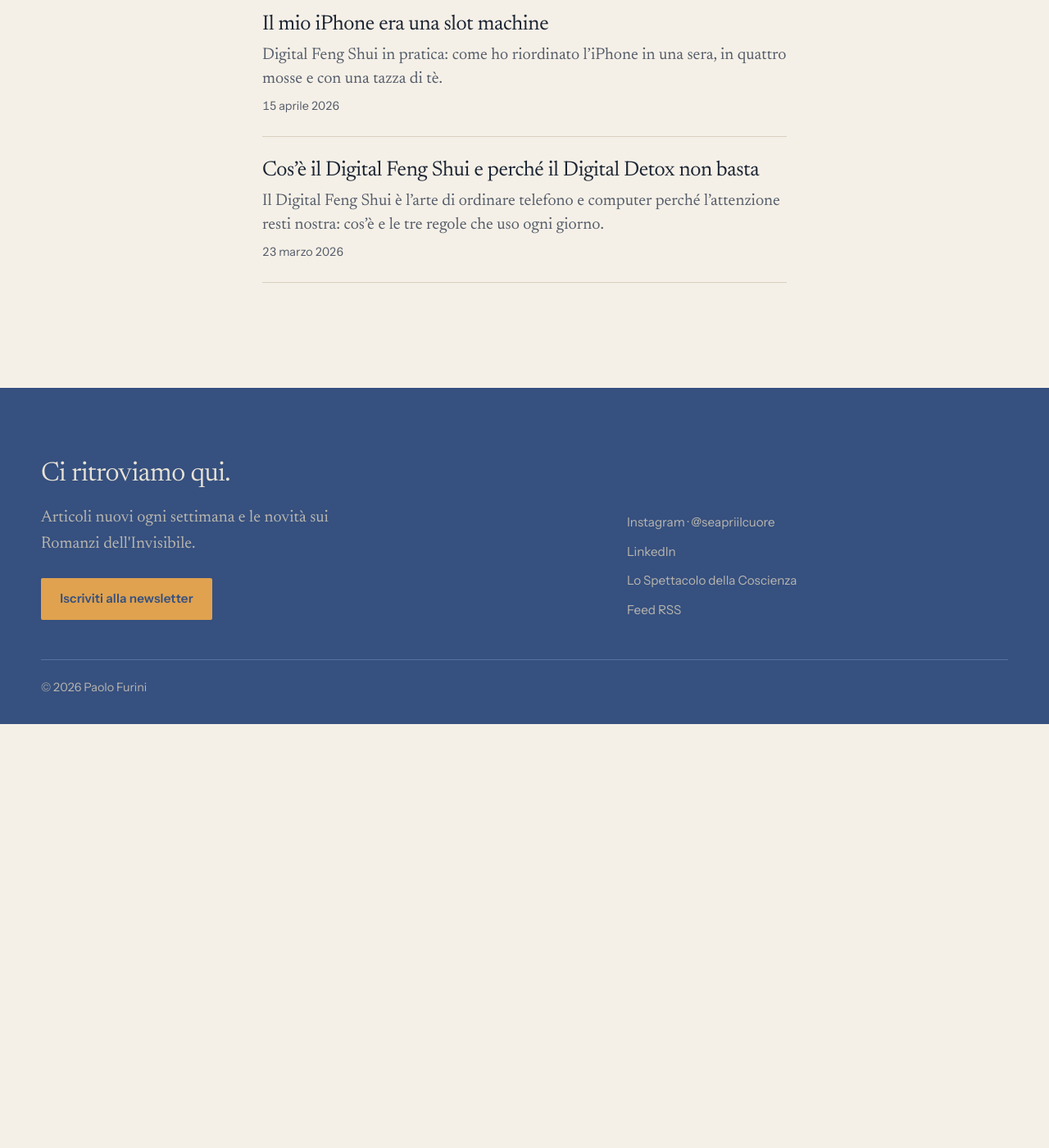
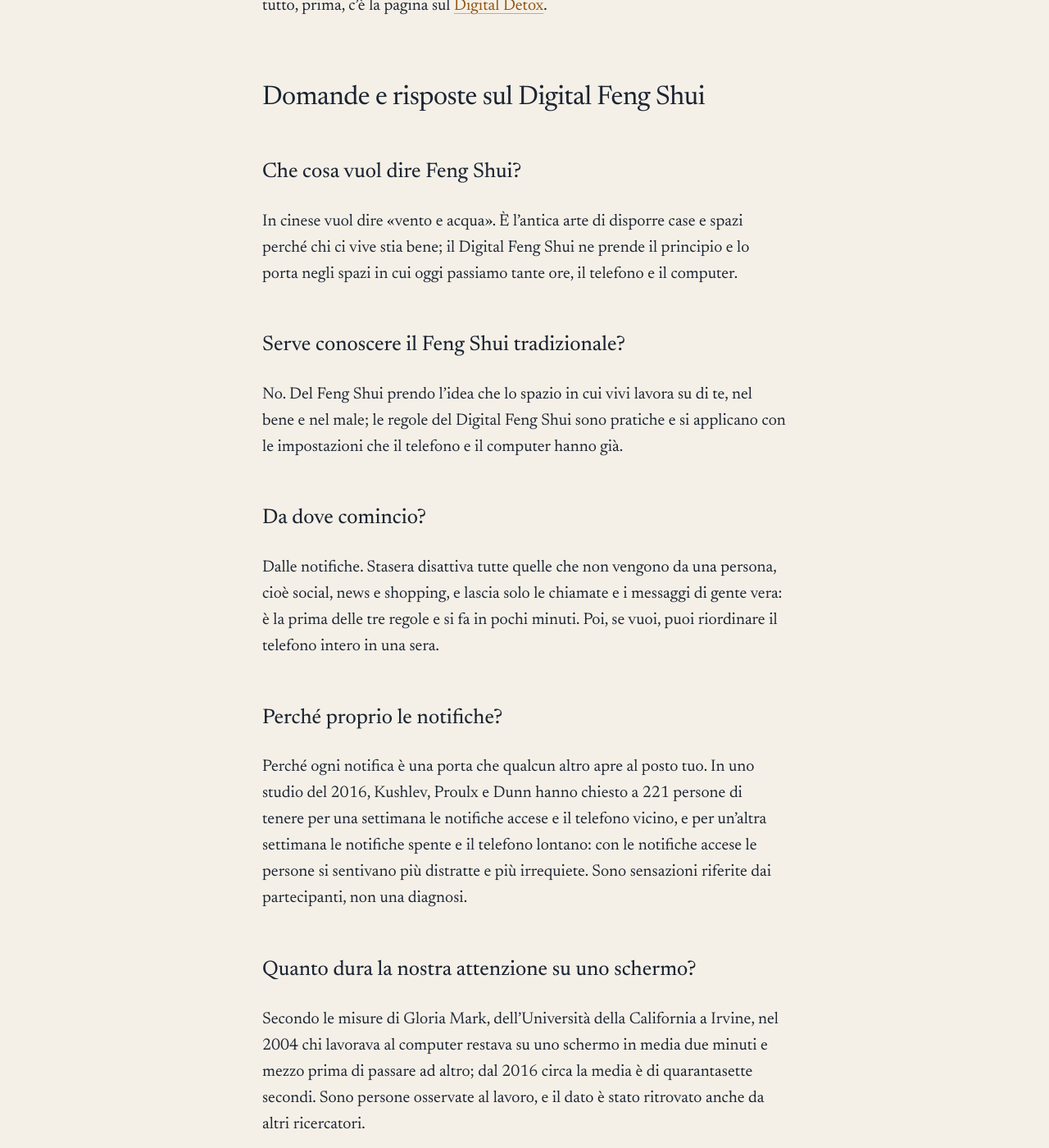
Before and after one commit to paolofurini/seapriilcuore, a Jekyll site: the page built from temi/digital-feng-shui.md, in a window 1280 px wide and 1400 px high, scrolled down 3186 px. Shown: the whole window at 82% size. Built offline with Jekyll 4.4.1, drawn with Linux system fonts in a browser that asks for light colours; before the commit the page ends 4069 px from its top, so only the background shows below that; some of the changed text lies outside the part shown.

Commit message:
Digital Feng Shui: articolo di marzo riscritto con le fonti, copertine, domande e risposte nella pagina guida
Co-Authored-By: Claude Opus 5.5 <noreply@anthropic.com>
Claude-Session: https://claude.ai/code/session_016SExTNR2mJFJdF2ZXLtJqN

```diff
--- /dev/null
+++ b/_data/faq_dfs.yml
@@ -0,0 +1,44 @@
+# Domande e risposte sul Digital Feng Shui (pagina /digital-feng-shui/ e schema FAQPage).
+# solo_schema: true = la risposta è già nel corpo della pagina come titolo H2, quindi non si ripete nella sezione visibile.
+# Le risposte sono testo semplice (niente link): finiscono anche nei dati strutturati.
+
+- domanda: "Cos'è il Digital Feng Shui?"
+  risposta: "È l'arte di armonizzare i propri dispositivi digitali perché siano strumenti al nostro servizio e non padroni della nostra attenzione: il principio del Feng Shui applicato a smartphone e computer."
+  solo_schema: true
+
+- domanda: "Che differenza c'è tra Digital Feng Shui e Digital Detox?"
+  risposta: "Il Digital Detox è la pausa, spegnere tutto per un po'. Il Digital Feng Shui è l'ordine quotidiano che permette di stare dentro la tecnologia senza farsi prosciugare: se il Detox è la cura, il Digital Feng Shui è la prevenzione."
+  solo_schema: true
+
+- domanda: "Che cosa vuol dire Feng Shui?"
+  risposta: "In cinese vuol dire «vento e acqua». È l'antica arte di disporre case e spazi perché chi ci vive stia bene; il Digital Feng Shui ne prende il principio e lo porta negli spazi in cui oggi passiamo tante ore, il telefono e il computer."
+
+- domanda: "Serve conoscere il Feng Shui tradizionale?"
+  risposta: "No. Del Feng Shui prendo l'idea che lo spazio in cui vivi lavora su di te, nel bene e nel male; le regole del Digital Feng Shui sono pratiche e si applicano con le impostazioni che il telefono e il computer hanno già."
+
+- domanda: "Da dove comincio?"
+  risposta: "Dalle notifiche. Stasera disattiva tutte quelle che non vengono da una persona, cioè social, news e shopping, e lascia solo le chiamate e i messaggi di gente vera: è la prima delle tre regole e si fa in pochi minuti. Poi, se vuoi, puoi riordinare il telefono intero in una sera."
+
+- domanda: "Perché proprio le notifiche?"
+  risposta: "Perché ogni notifica è una porta che qualcun altro apre al posto tuo. In uno studio del 2016, Kushlev, Proulx e Dunn hanno chiesto a 221 persone di tenere per una settimana le notifiche accese e il telefono vicino, e per un'altra settimana le notifiche spente e il telefono lontano: con le notifiche accese le persone si sentivano più distratte e più irrequiete. Sono sensazioni riferite dai partecipanti, non una diagnosi."
+
+- domanda: "Quanto dura la nostra attenzione su uno schermo?"
+  risposta: "Secondo le misure di Gloria Mark, dell'Università della California a Irvine, nel 2004 chi lavorava al computer restava su uno schermo in media due minuti e mezzo prima di passare ad altro; dal 2016 circa la media è di quarantasette secondi. Sono persone osservate al lavoro, e il dato è stato ritrovato anche da altri ricercatori."
+
+- domanda: "Un Digital Detox non basta?"
+  risposta: "Aiuta, ma da solo dura poco. In uno studio dell'Università della Ruhr di Bochum su 619 persone, sia chi aveva smesso di usare lo smartphone per una settimana sia chi ne aveva ridotto l'uso di un'ora al giorno è stato meglio, ma nel secondo gruppo gli effetti sono durati di più e, quattro mesi dopo, erano più stabili. È la ragione per cui il Digital Feng Shui punta sulle abitudini di tutti i giorni."
+
+- domanda: "Devo rinunciare ai social?"
+  risposta: "No. Il Digital Feng Shui non chiede di eliminare nulla per principio: chiede di decidere tu quando entrare e quando uscire."
+
+- domanda: "Funziona anche sul computer di lavoro?"
+  risposta: "Sì, le stesse tre regole valgono per la posta, le chat aziendali e il browser: meno porte aperte, meno rumore visivo, un'intenzione prima di ogni apertura."
+
+- domanda: "Quanto tempo ci vuole?"
+  risposta: "Per la prima sistemazione basta una sera. Poi è una manutenzione leggera, come tenere in ordine una stanza che si abita ogni giorno."
+
+- domanda: "Serve un'app o un telefono nuovo?"
+  risposta: "No. Tutto quello che propongo si fa con le impostazioni del telefono e del computer che hai già, senza comprare niente."
+
+- domanda: "Chi scrive questa guida?"
+  risposta: "Io, Paolo Furini. Per trent'anni ho lavorato nel marketing di grandi aziende della tecnologia e ho costruito sistemi pensati per catturare l'attenzione delle persone; oggi racconto le regole che uso su di me per non farmi stritolare da quella macchina. Non vendo corsi né soluzioni definitive."
--- a/_includes/schema-dfs.html
+++ b/_includes/schema-dfs.html
@@ -17,7 +17,7 @@
       "inLanguage": "it",
       "author": { "@id": "{{ site.url }}/#paolo" },
       "about": { "@id": "{{ site.url }}/digital-feng-shui/#termine" },
-      "image": "{{ site.url }}/assets/img/blog/il-mio-iphone-era-una-slot-machine-cover-1600.jpg"
+      "image": "{{ site.url }}/assets/img/blog/digital-feng-shui-guida-cover-1600.jpg"
     },
     {
       "@type": "HowTo",
--- a/_layouts/tema.html
+++ b/_layouts/tema.html
@@ -7,6 +7,14 @@ layout: default
     <h1 class="page-title">{{ page.title }}</h1>
     {% if page.description %}<p class="post-dek">{{ page.description }}</p>{% endif %}
   </header>
+  {% if page.cover %}
+  <figure class="post-cover wrap-wide">
+    <picture>
+      <source type="image/webp" srcset="{{ page.cover | append: '-900.webp' | relative_url }} 900w, {{ page.cover | append: '-1600.webp' | relative_url }} 1600w" sizes="(min-width: 1100px) 1040px, 100vw">
+      <img src="{{ page.cover | append: '-1600.jpg' | relative_url }}" alt="{{ page.cover_alt }}">
+    </picture>
+  </figure>
+  {% endif %}
   <div class="prose wrap-text">
     {{ content }}
   </div>
--- a/_posts/2026-03-23-oltre-il-digital-detox-cose-il-digital.md
+++ b/_posts/2026-03-23-oltre-il-digital-detox-cose-il-digital.md
@@ -3,24 +3,29 @@ title: "Cos’è il Digital Feng Shui e perché il Digital Detox non basta"
 description: "Il Digital Feng Shui è l’arte di ordinare telefono e computer perché l’attenzione resti nostra: cos’è e le tre regole che uso ogni giorno."
 date: 2026-03-23T19:48:07.581Z
 tema: "Digital Feng Shui"
+cover: /assets/img/blog/oltre-il-digital-detox-cover
+cover_alt: "Una persona di spalle a una scrivania di legno il lunedì mattina apre il portatile; accanto, scarponi infangati, foglie secche, una tazza di caffè e il telefono"
+image: /assets/img/blog/oltre-il-digital-detox-cover-1600.jpg
 substack: https://seapriilcuore.substack.com/p/oltre-il-digital-detox-cose-il-digital
 ---
 
-Il Digital Feng Shui, come lo chiamo io, è il modo di sistemare telefono e computer perché restino strumenti al nostro servizio e non diventino i padroni della nostra attenzione: se il Digital Detox è la cura, il Digital Feng Shui è la prevenzione, quella che ci serve il lunedì mattina, quando lo schermo va riacceso per forza.
+Il Digital Feng Shui, come lo chiamo io, è l’arte di armonizzare i propri dispositivi digitali, il telefono e il computer, perché siano strumenti al nostro servizio e non padroni della nostra attenzione: se il Digital Detox è la cura, il Digital Feng Shui è la prevenzione, quella che ci serve il lunedì mattina, quando lo schermo va riacceso per forza.
 
 ## Perché il Digital Detox da solo non basta?
 
 Magari potessimo tutti spegnere lo smartphone per due giorni interi. Chi ha provato a fare un vero *[Digital Detox]({{ '/temi/digital-detox/' | relative_url }})*, chiudendo i dispositivi in un cassetto per un fine settimana e magari camminando in un bosco, o semplicemente guardando fuori dalla finestra senza l’urgenza di fotografare quello che vede, conosce quella sensazione: è come riemergere dopo aver trattenuto il respiro sott’acqua troppo a lungo, i polmoni si riempiono, la mente rallenta e ritroviamo, per usare un’espressione che mi è cara, la nostra *nota fondamentale*. Il Digital Detox funziona, ed è la nostra Oasi.
 
-Prima o poi, però, tutti dobbiamo fare i conti con il lunedì mattina. Il momento in cui riaccendiamo lo schermo è spesso brutale, con centinaia di email, notifiche rosse, messaggi non letti e urgenze altrui che diventano improvvisamente nostre, e in pochi minuti l’ansia che avevamo lasciato nel bosco ci torna addosso; l’energia si disperde e al suo posto arriva quella sottile intossicazione fatta di fretta e di irritazione, il veleno lento che si deposita nelle ossa quando passi un’ora a scrollare senza motivo e ti alzi dalla sedia più stanco di quando ti eri seduto. Se il Digital Detox è la cura, quindi, ci serve anche una prevenzione, ed è qui che entra in gioco quello che chiamo **Digital Feng Shui**.
+Prima o poi, però, tutti dobbiamo fare i conti con il lunedì mattina. Il momento in cui riaccendiamo lo schermo è spesso brutale, con centinaia di email, notifiche rosse, messaggi non letti e urgenze altrui che diventano improvvisamente nostre, e in pochi minuti l’ansia che avevamo lasciato nel bosco ci torna addosso; l’energia si disperde e al suo posto arriva quella sottile intossicazione fatta di fretta e di irritazione, il veleno lento che si deposita nelle ossa quando passi un’ora a scrollare senza motivo e ti alzi dalla sedia più stanco di quando ti eri seduto.
+
+C’è anche uno studio che lo mostra bene. Nel 2022 un gruppo di psicologi dell’Università della Ruhr, a Bochum, ha diviso 619 persone in tre gruppi: chi ha messo via lo smartphone per una settimana intera, chi ne ha ridotto l’uso di un’ora al giorno e chi ha continuato come prima. Tutti e due i cambiamenti hanno fatto bene, ma nel gruppo che aveva tolto un’ora al giorno gli effetti sono durati di più e, quattro mesi dopo, erano più stabili; le risposte venivano da questionari compilati dai partecipanti, quindi raccontano come si sentivano, ma la direzione è chiara. Gloria Mark, che all’Università della California a Irvine studia l’attenzione da più di vent’anni, dice di non essere una fan del detox, perché per lei è come una dieta drastica, e che a durare è il cambiamento delle abitudini di tutti i giorni. Se il Digital Detox è la cura, quindi, ci serve anche una prevenzione, ed è qui che entra in gioco quello che chiamo **Digital Feng Shui**.
 
 ## Cos’è il Digital Feng Shui?
 
-Il Feng Shui è l’antica arte orientale di disporre gli spazi fisici, la casa, i mobili, le porte, in modo che l’energia vitale scorra senza ostacoli e chi ci vive stia bene. Oggi però non abitiamo solo case di mattoni, abitiamo anche spazi digitali, e passiamo più tempo dentro i nostri schermi che nei nostri salotti; eppure arrediamo smartphone e computer con una trascuratezza che in casa non tollereremmo mai, lasciamo le porte aperte a chiunque (le notifiche), accumuliamo spazzatura visiva (le app che non usiamo) e lasciamo che siano gli algoritmi a decidere dove cade il nostro sguardo.
+Il Feng Shui, il cui nome cinese significa «vento e acqua», è l’antica arte di disporre gli spazi fisici, la casa, i mobili, le porte, in modo che l’energia vitale scorra senza ostacoli e chi ci vive stia bene. Oggi però non abitiamo solo case di mattoni, abitiamo anche spazi digitali, e passiamo più tempo dentro i nostri schermi che nei nostri salotti; eppure arrediamo smartphone e computer con una trascuratezza che in casa non tollereremmo mai, lasciamo le porte aperte a chiunque (le notifiche), accumuliamo spazzatura visiva (le app che non usiamo) e lasciamo che siano gli algoritmi a decidere dove cade il nostro sguardo.
 
 Il Digital Feng Shui è la scelta consapevole di **armonizzare i nostri dispositivi** perché siano strumenti al nostro servizio e non padroni della nostra attenzione. Non ha niente a che fare con un desktop in ordine per bellezza e nemmeno con la fuga dalla tecnologia: è il modo di costruire uno spazio digitale che non ti prosciughi, una specie di armatura che protegge la tua lucidità ogni volta che accendi uno schermo.
 
-Ho passato decenni dall’altra parte: ho costruito sistemi pensati per catturare l’attenzione delle persone, ho ottimizzato funnel e dashboard, ho misurato il tempo che gli utenti passavano incollati a uno schermo e ho festeggiato quando quel numero saliva. So come funziona la macchina, anche troppo bene, ed è proprio per questo che oggi provo a condividere le tre regole che uso ogni giorno per non farmi stritolare da quella stessa macchina, e che chiamo le tre regole d’oro del Digital Feng Shui.
+Ho passato trent’anni dall’altra parte, nel marketing di grandi aziende della tecnologia: ho costruito sistemi pensati per catturare l’attenzione delle persone, ho ottimizzato funnel e dashboard, ho misurato il tempo che gli utenti passavano incollati a uno schermo e ho festeggiato quando quel numero saliva. So come funziona la macchina, anche troppo bene, e chi la studia da fuori lo misura: Gloria Mark ha visto che nel 2004 chi lavorava al computer restava su uno schermo in media due minuti e mezzo prima di passare ad altro, e che dal 2016 circa la media è scesa a quarantasette secondi. Sono persone osservate al lavoro, davanti al computer, e altri ricercatori hanno ritrovato lo stesso numero con gli stessi strumenti. È proprio per questo che oggi provo a condividere le tre regole che uso ogni giorno per non farmi stritolare da quella macchina, e che chiamo le tre regole d’oro del Digital Feng Shui.
 
 ## Le tre regole d’oro del Digital Feng Shui
 
@@ -30,19 +35,31 @@ Nel Feng Shui una porta aperta su una strada rumorosa disperde l’energia della
 
 Disattiva tutte le notifiche che non vengono da una persona, quindi i social, le news, le app di shopping, e lascia attive solo le chiamate e i messaggi di gente in carne e ossa che ha bisogno di te; se un’informazione ti serve, sarai tu ad andarla a cercare, con un’intenzione, invece di lasciarla bussare alla tua mente quando le fa comodo.
 
+Anche questa regola ha i suoi numeri. Nel 2016 tre psicologi, Kostadin Kushlev, Jason Proulx ed Elizabeth Dunn, hanno chiesto a 221 persone in Canada di tenere per una settimana le notifiche accese e il telefono a portata di mano, e per un’altra settimana le notifiche spente e il telefono lontano: nella settimana con le notifiche accese le persone dicevano di sentirsi più distratte e più irrequiete. Sono sensazioni riferite da loro, e gli autori stessi precisano che questo non vuol dire che il telefono provochi un disturbo dell’attenzione; a me, però, basta per tenere le porte chiuse.
+
 ### 2. Lasciare spazio vuoto (la schermata Home)
 
-Guarda la prima schermata del tuo telefono e conta quante icone colorate ti fissano: ognuna è stata progettata, nel colore, nella forma e nella posizione, per catturare la tua dopamina, mentre nel Feng Shui il vuoto non è un’assenza ma un potenziale, un respiro.
+Guarda la prima schermata del tuo telefono e conta quante icone colorate ti fissano: ognuna è stata progettata, nel colore, nella forma e nella posizione, per farsi toccare, mentre nel Feng Shui il vuoto non è un’assenza ma un potenziale, un respiro.
 
-Io ho fatto così: ho spostato tutto e sulla prima pagina ho lasciato solo gli strumenti che mi servono davvero (calendario, note, mappe) con un’immagine di sfondo che mi dà pace, e per aprire i social o la posta devo scorrere o cercare l’app a mano. Quell’attrito, quel secondo di ritardo, è lo spazio in cui la volontà si riprende il comando; sembra poco, ma per me ha cambiato molto.
+Io ho fatto così: ho spostato tutto e sulla prima pagina ho lasciato solo gli strumenti che mi servono davvero (calendario, note, mappe) con un’immagine di sfondo che mi dà pace, e per aprire i social o la posta devo scorrere o cercare l’app a mano. Quell’attrito, quel secondo di ritardo, è lo spazio in cui la volontà si riprende il comando; sembra poco, ma per me ha cambiato molto. Come ho rifatto tutto il mio iPhone in una sera, mossa per mossa, l’ho raccontato in [Il mio iPhone era una slot machine]({{ '/blog/il-mio-iphone-era-una-slot-machine/' | relative_url }}).
 
 ### 3. Respirare prima del click (la Serena Aspettazione)
 
 È la regola più sottile, e per me la più potente: prima di aprire la casella email o un social mi fermo per tre secondi, faccio un respiro ed entro in quello spazio con un’intenzione chiara (“devo rispondere a Marco”, “cerco quell’indirizzo”), faccio quello che devo fare ed esco, senza farmi trascinare dalla corrente del *feed*. Tre secondi sembrano niente, ma in quei tre secondi smetto di essere un automa e torno a essere una persona che sceglie.
 
+Gloria Mark ha notato una cosa che mi ha colpito: quando le interruzioni che arrivano da fuori diminuiscono, crescono quelle che ci diamo da soli, la mano che va al telefono senza che nessuno ci abbia chiamato. Lei stessa racconta di aver imparato a riconoscere quell’impulso quando arriva, e i miei tre secondi servono proprio a questo.
+
 ## Come cambia il lunedì mattina?
 
 La soluzione definitiva non ce l’ho, e non provo a vendertela; quello che ho visto su di me è che il lunedì mattina può essere diverso, che si può riaccendere lo schermo senza farsi travolgere, e che esiste un modo di stare dentro la Matrix, dove comunque dobbiamo stare perché lì lavoriamo e viviamo, senza farsi digitalizzare l’anima. Il Digital Detox è l’Oasi nel deserto, e il Digital Feng Shui è l’armatura che indossi quando dall’Oasi devi uscire. Le regole e gli articoli che scrivo su questo tema li raccolgo, man mano, nella guida al [Digital Feng Shui]({{ '/digital-feng-shui/' | relative_url }}).
+
+## Fonti
+
+- Julia Brailovskaia e altri, [“Finding the ‘sweet spot’ of smartphone use”](https://pubmed.ncbi.nlm.nih.gov/35389685/), *Journal of Experimental Psychology: Applied*, 2022.
+- Gloria Mark intervistata da Adam Grant, [“Why a digital detox won’t reset your attention span”](https://www.ted.com/podcasts/why-a-digital-detox-wont-reset-your-attention-span-with-gloria-mark-transcript), *ReThinking*, TED, 9 giugno 2026.
+- Gloria Mark intervistata da Chris Congdon, [“Our 47-Second Attention Span”](https://www.steelcase.com/research/articles/our-47-second-attention-span-with-gloria-mark-s5-ep3-transcript/), *Work Better*, Steelcase.
+- Kostadin Kushlev, Jason Proulx, Elizabeth Dunn, [“Silence Your Phones”](https://www.interruptions.net/literature/Kushlev-CHI16.pdf), CHI 2016, pp. 1011-1020.
+- Università della Virginia, [“Study: Smartphone Alerts Increase Inattention – and Hyperactivity”](https://news.virginia.edu/node/213646), maggio 2016.
 
 ---
 
--- a/temi/digital-feng-shui.md
+++ b/temi/digital-feng-shui.md
@@ -6,6 +6,9 @@ permalink: /digital-feng-shui/
 description: "Cos'è il Digital Feng Shui, che differenza c'è con il Digital Detox e le 3 Regole d'Oro per armonizzare telefono e computer, ogni giorno."
 schema: schema-dfs.html
 etichetta: Guida
+cover: /assets/img/blog/digital-feng-shui-guida-cover
+cover_alt: "Una stanza in ordine al tramonto, con una lampada accesa, una teiera e il telefono sul tavolino; fuori dalla finestra la città blu, e una persona di spalle sulla soglia"
+image: /assets/img/blog/digital-feng-shui-guida-cover-1600.jpg
 ---
 
 ## Cos'è il Digital Feng Shui?
@@ -36,12 +39,14 @@ Per trent'anni ho lavorato dall'altra parte dello schermo, nel marketing di gran
 
 Da una sera e una tazza di tè. In [Il mio iPhone era una slot machine]({{ '/blog/il-mio-iphone-era-una-slot-machine/' | relative_url }}) racconto come ho riorganizzato il mio telefono passo per passo; in [Oltre il Digital Detox]({{ '/blog/oltre-il-digital-detox-cose-il-digital/' | relative_url }}) trovi le tre regole spiegate per intero. Se invece senti il bisogno di staccare del tutto, prima, c'è la pagina sul [Digital Detox]({{ '/temi/digital-detox/' | relative_url }}).
 
-## Domande frequenti
+## Domande e risposte sul Digital Feng Shui
 
-**Devo rinunciare ai social?** No. Il Digital Feng Shui non chiede di eliminare nulla per principio: chiede di decidere tu quando entrare e quando uscire.
+{% for q in site.data.faq_dfs %}{% unless q.solo_schema %}
+### {{ q.domanda }}
 
-**Funziona anche sul computer di lavoro?** Sì, le stesse tre regole valgono per la posta, le chat aziendali e il browser: meno porte aperte, meno rumore visivo, un'intenzione prima di ogni apertura.
+{{ q.risposta }}
+{% endunless %}{% endfor %}
 
-**Quanto tempo ci vuole?** Per la prima sistemazione basta una sera. Poi è una manutenzione leggera, come tenere in ordine una stanza che si abita ogni giorno.
+Gli studi citati, con i link, sono nell'articolo [Cos'è il Digital Feng Shui e perché il Digital Detox non basta]({{ '/blog/oltre-il-digital-detox-cose-il-digital/' | relative_url }}).
 
 ## Gli articoli sul Digital Feng Shui
```
Also changed, not shown: other parts of _includes/schema-dfs.html (+2 -5 lines), assets/img/blog/digital-feng-shui-guida-cover-1600.jpg (added), assets/img/blog/digital-feng-shui-guida-cover-1600.webp (added), assets/img/blog/digital-feng-shui-guida-cover-900.jpg (added), assets/img/blog/digital-feng-shui-guida-cover-900.webp (added), assets/img/blog/oltre-il-digital-detox-cover-1600.jpg (added), assets/img/blog/oltre-il-digital-detox-cover-1600.webp (added), assets/img/blog/oltre-il-digital-detox-cover-900.jpg (added), assets/img/blog/oltre-il-digital-detox-cover-900.webp (added).
